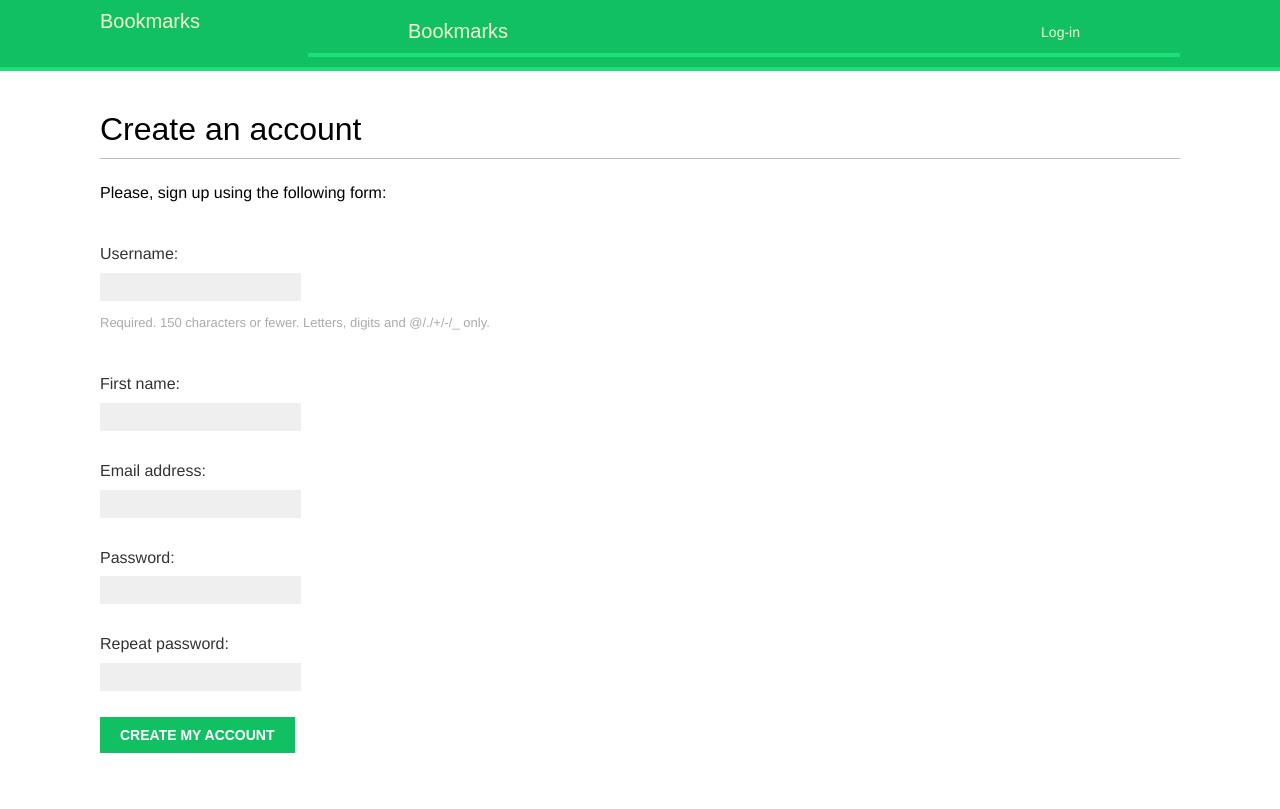
After one commit to rodrigoferrazazevedo/Python-Training, a Django app: page /account/register/ in a window 1280 px wide. The commit adds this page. Run offline with Django 3.2, Linux system fonts and the light colour scheme; some web fonts are replaced.

Commit message:
django-social-website-example: user registration

```diff
--- a/django-social-website-example/bookmarks/account/forms.py
+++ b/django-social-website-example/bookmarks/account/forms.py
@@ -1,5 +1,21 @@
 from django import forms
+from django.contrib.auth.models import User
+from django.db.models import fields
 
 class LoginForm(forms.Form):
     username = forms.CharField()
     password = forms.CharField(widget=forms.PasswordInput)
+
+class UserRegistrationForm(forms.ModelForm):
+    password = forms.CharField(label='Password', widget=forms.PasswordInput)
+    password2 = forms.CharField(label='Repeat password', widget=forms.PasswordInput)
+
+    class Meta:
+        model = User
+        fields = ('username', 'first_name', 'email')
+
+    def clean_password2(self):
+        cd = self.cleaned_data
+        if cd['password'] != cd['password2']:
+            raise forms.ValidationError('Passwords don\'t match.')
+        return cd['password2']
--- /dev/null
+++ b/django-social-website-example/bookmarks/account/templates/account/register.html
@@ -0,0 +1,13 @@
+{% extends "base.html" %}
+
+{% block title %}Create an account{% endblock %}
+
+{% block content %}
+    <h1>Create an account</h1>
+    <p>Please, sign up using the following form:</p>
+    <form action="." method="POST">
+        {{ user_form.as_p }}
+        {% csrf_token %}
+        <p><input type="submit" value="Create my account"></p>
+    </form>
+{% endblock %}
--- a/django-social-website-example/bookmarks/account/templates/registration/login.html
+++ b/django-social-website-example/bookmarks/account/templates/registration/login.html
@@ -10,7 +10,7 @@
             Please try again.
         </p>
     {% else %}
-        <p>Please, use the following form to log-in:</p>
+        <p>Please, use the following form to log-in. If you don't have an account <a href="{% url "register" %}">register here</a></p>
     {% endif %}
     <div class="login-form">
         <form action="{% url 'login' %}" method="post">
--- a/django-social-website-example/bookmarks/account/urls.py
+++ b/django-social-website-example/bookmarks/account/urls.py
@@ -16,4 +16,5 @@ urlpatterns = [
     path('reset/<uidb64>/<token>/', auth_views.PasswordResetConfirmView.as_view(), name='password_reset_confirm'),
     path('reset/done/', auth_views.PasswordResetCompleteView.as_view(), name='password_reset_complete'),
     #path('', include('django.contrib.auth.urls')),
+    path('register/', views.register, name='register'),
 ]
--- a/django-social-website-example/bookmarks/account/views.py
+++ b/django-social-website-example/bookmarks/account/views.py
@@ -2,7 +2,7 @@ from django.shortcuts import render
 from django.http import HttpResponse
 from django.shortcuts import render
 from django.contrib.auth import authenticate, login
-from .forms import LoginForm
+from .forms import LoginForm, UserRegistrationForm
 from django.contrib.auth.decorators import login_required
 
 def user_login(request):
@@ -27,3 +27,17 @@ def user_login(request):
 def dashboard(request):
     return render(request, 'account/dashboard.html',
     {'section': 'dashboard'})
+
+def register(request):
+    if request.method == 'POST':
+        user_form = UserRegistrationForm(request.POST)
+        if user_form.is_valid():
+            new_user = user_form.save(commit=False)
+            new_user.set_password(
+                user_form.cleaned_data['password']
+            )
+            new_user.save()
+            return render(request,'account/register_done.html',{'new_user': new_user})
+    else:
+        user_form = UserRegistrationForm()
+    return render(request, 'account/register.html', {'user_form': user_form})
```
Also changed, not shown: django-social-website-example/bookmarks/account/templates/account/register_done.html (added, +8 -0 lines).
